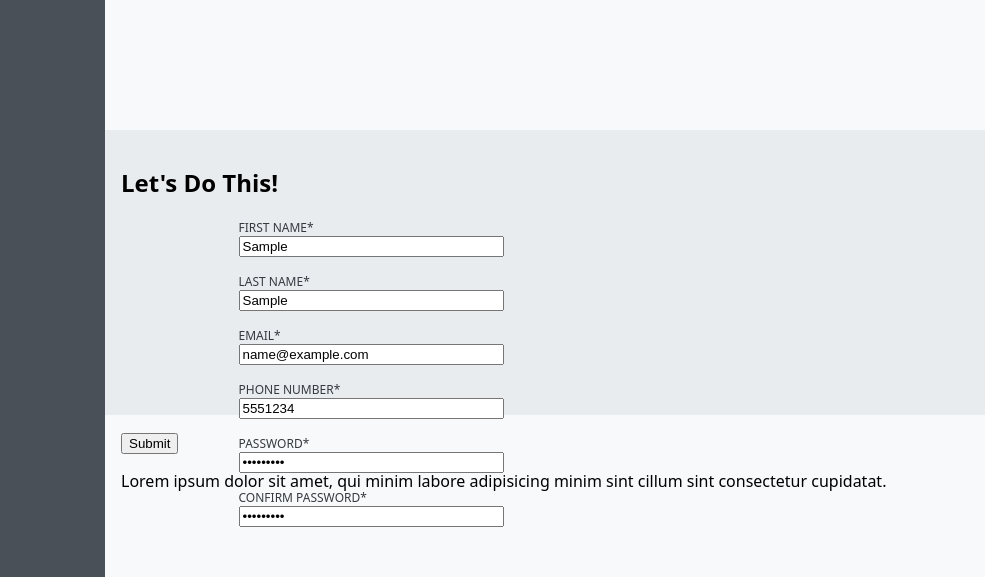
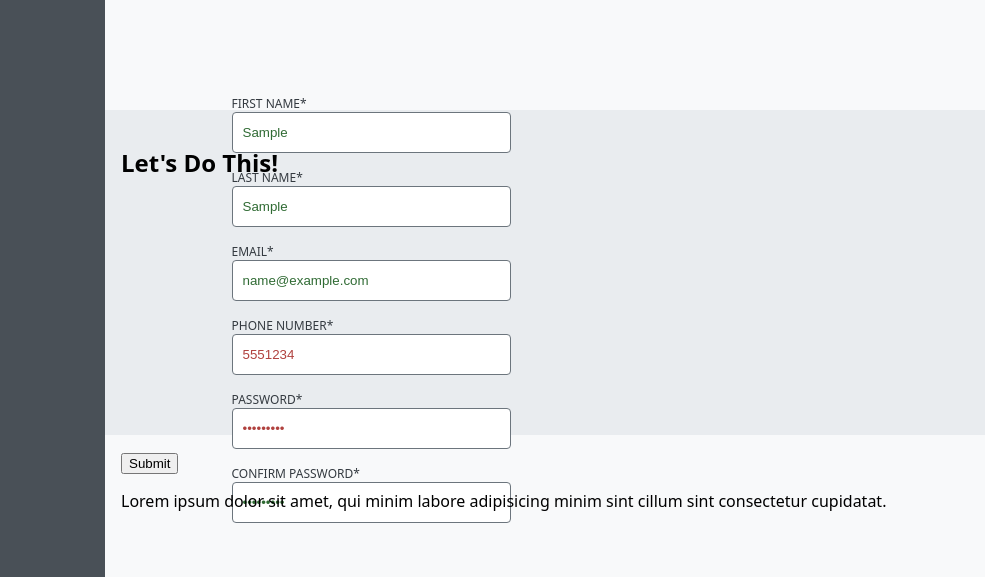
Before and after one commit to tudorjnu/sign-up-form, a plain HTML site: page index.html in a window 1280 px wide. Both pictures are taken after typing "Sample", "Sample", "name@example.com", "5551234", "Sample123", "Sample123" into the empty fields and a click on the button "Submit". Shown: the part 116-693 px from the top of the page, 295-1280 px from the left. Drawn offline with Linux system fonts and the light colour scheme.

Commit message:
update style

```diff
--- a/style.css
+++ b/style.css
@@ -8,6 +8,9 @@
 --outer-space: #495057ff;
 --onyx: #343a40ff;
 --eerie-black: #212529ff;
+
+--green: #306B34;
+--red: #B0413E;
 
 --background: var(--seasalt);
 --secondary: var(--outer-space);
@@ -89,10 +92,11 @@ header, footer {
 form {
   display: flex;
   justify-content: space-evenly;
+  align-content: center;
   gap: 16px;
   flex-wrap: wrap;
   width: 500px;
-  height: 180px
+  height: 220px
 }
 
 .form__container {
@@ -101,6 +105,7 @@ form {
   display: flex;
   flex-direction: column;
   justify-content: flex-start;
+  align-content: center;
   align-items: flex-start;
 }
 
@@ -113,12 +118,30 @@ form label, form input {
   display: block; /* Ensures label and input are on separate lines */
 }
 
+form input {
+  padding: 12px 10px 12px;
+  border: 1px solid var(--slate-gray);
+  border-radius: 4px;
+
+}
+
 form ul label {
   text-transform: uppercase;
   font-size: 12px;
   color: var(--onyx);
 }
 
-input[type="text"]:focus, input[type="email"]:focus, input[type="url"]:focus, textarea:focus {
-    background-color: #fff;
+input::placeholder {
+  color: var(--french-gray-2);
 }
+
+input:focus {
+}
+
+input:valid {
+  color: var(--green);
+}
+
+input:invalid, textarea:invalid{
+  color: var(--red);
+}
```
